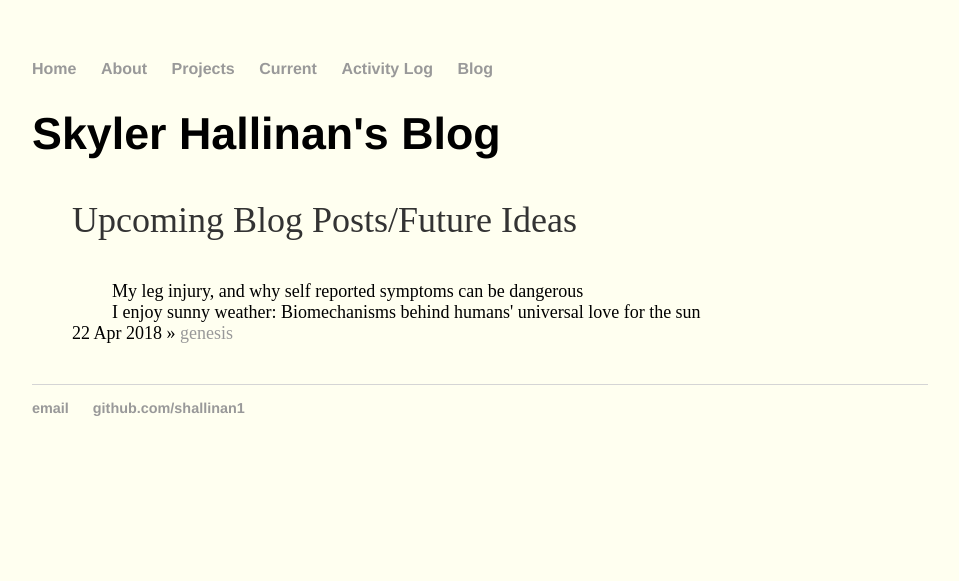
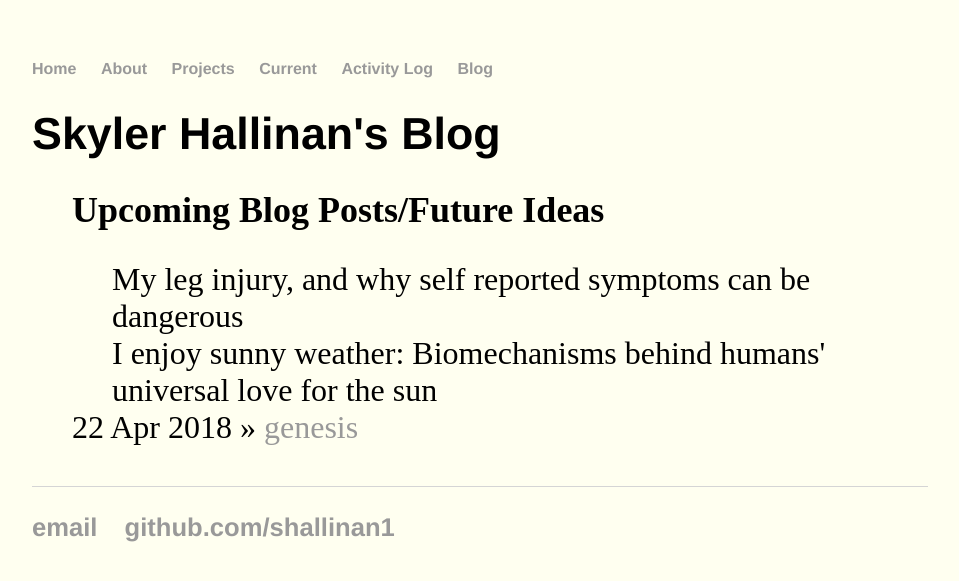
Before and after one commit to shallinan1/shallinan1.github.io, a Jekyll site: the page built from blog/index.html, in a window 1280 px wide. Shown: the top 581 px of the page, without its empty margins (160-1119 px from the left). Built offline with Jekyll 4.4.1, drawn with Linux system fonts in a browser that asks for light colours.

Commit message:
- paragraph
minus parag

```diff
--- a/blog/index.html
+++ b/blog/index.html
@@ -7,9 +7,9 @@ title: Skyler Hallinan's Blog
 
 
 
-	<p> Upcoming Blog Posts/Future Ideas </p>
+	<h2> Upcoming Blog Posts/Future Ideas </h2>
 		<ul style="list-style-type:disc">
-		<font size = 4>
+		<font size = 6>
 		  <li>My leg injury, and why self reported symptoms can be dangerous</li>
 		  <li>I enjoy sunny weather: Biomechanisms behind humans' universal love for the sun</li>
 		<font>
```
